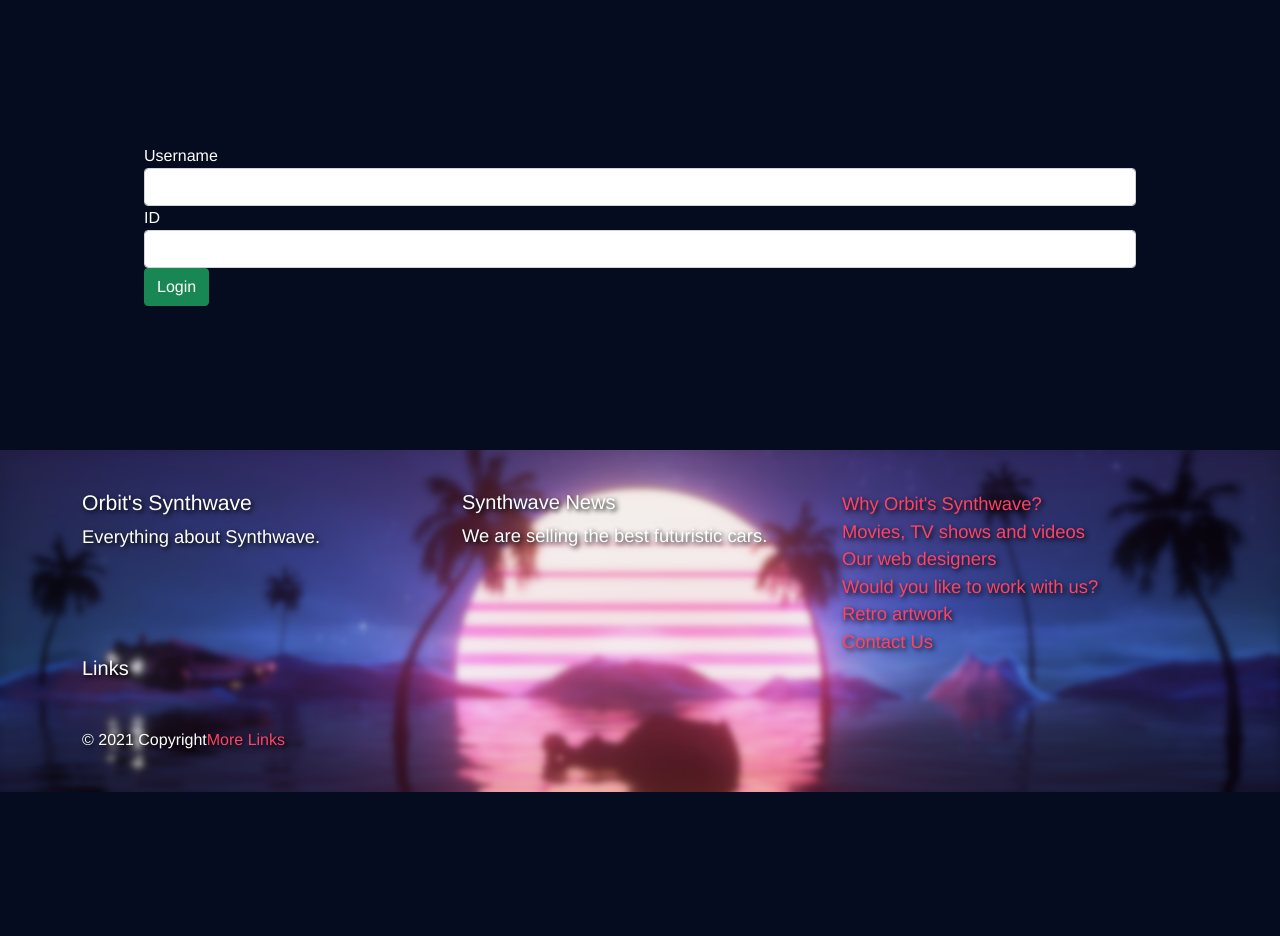
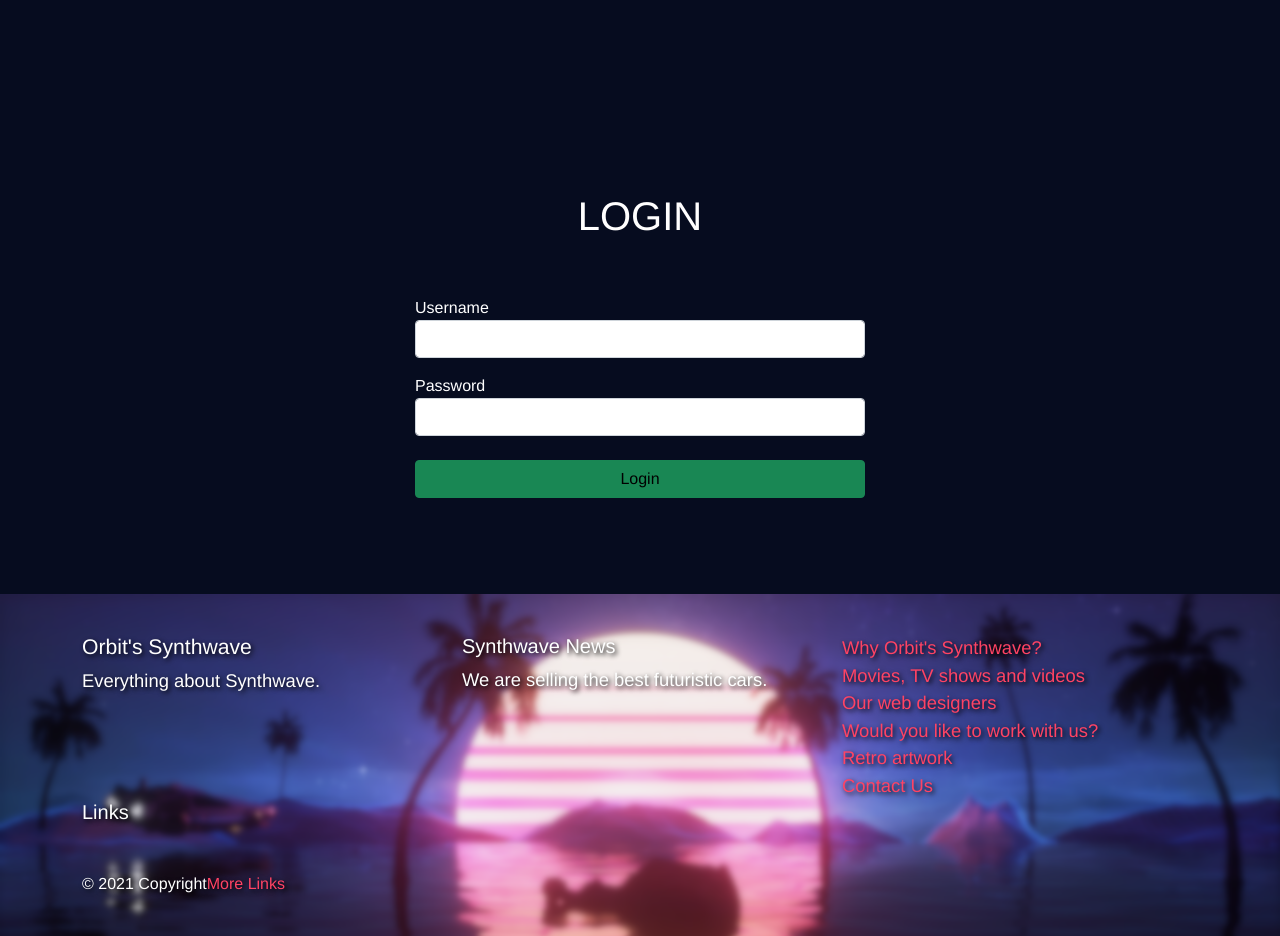
Before and after one commit to realsarius/orbit-synthwave, a React (Create React App) app in the folder frontend/: page /login in a window 1280 px wide. Before the commit the page ends 800 px from the top, so only its background shows below. Built offline with nearby package versions, Linux system fonts and the light colour scheme.

Commit message:
fixed the login page

```diff
--- a/frontend/src/components/login.js
+++ b/frontend/src/components/login.js
@@ -21,8 +21,12 @@ const Login = props => {
 
     return (
         <div className={"p-5"}>
+            <div className={'container pt-5'}>
+                <div className={'row justify-content-center align-content-center pt-5'}>
+                    <div className={'col-md-6 pt-5'}>
+                        <h1 className={'text-center'}>LOGIN</h1>
                         <div className={"p-5 login-top-padding"}>
-                <div className={"submit-form p-5"}>
+                            <div className={"submit-form"}>
                                 <div>
                                     <div className="form-group">
                                         <label htmlFor="user">Username</label>
@@ -37,10 +41,10 @@ const Login = props => {
                                         />
                                     </div>
 
-                        <div className="form-group">
-                            <label htmlFor="id">ID</label>
+                                    <div className="form-group pt-3">
+                                        <label htmlFor="id">Password</label>
                                         <input
-                                type="text"
+                                            type="password"
                                             className="form-control"
                                             id="id"
                                             required
@@ -50,12 +54,16 @@ const Login = props => {
                                         />
                                     </div>
 
-                        <button onClick={login} className="btn btn-success">
+                                    <button onClick={login} className="btn btn-success mt-4 text-black w-100">
                                         Login
                                     </button>
                                 </div>
                             </div>
                         </div>
+                    </div>
+                </div>
+            </div>
+
         </div>
 
 
```
Lines whose indentation alone changed are shown as unchanged.
